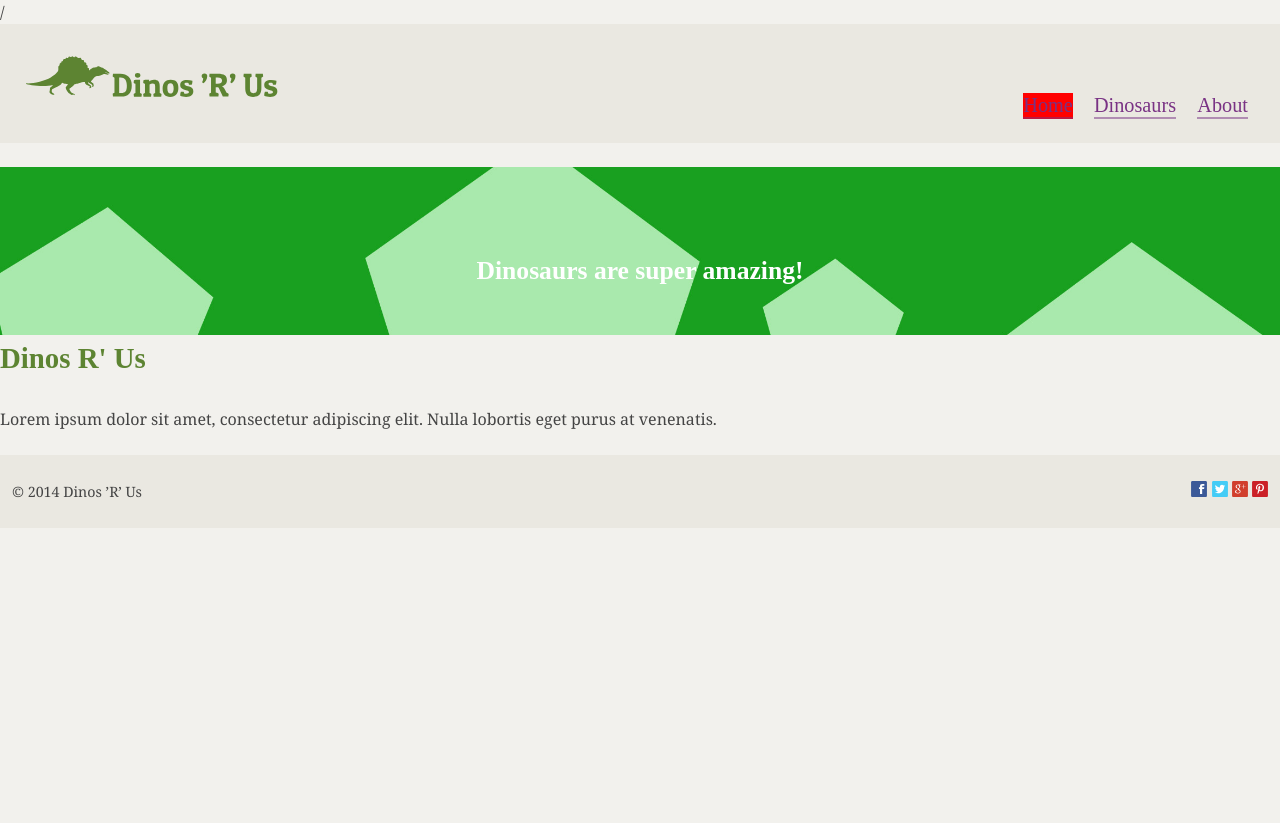
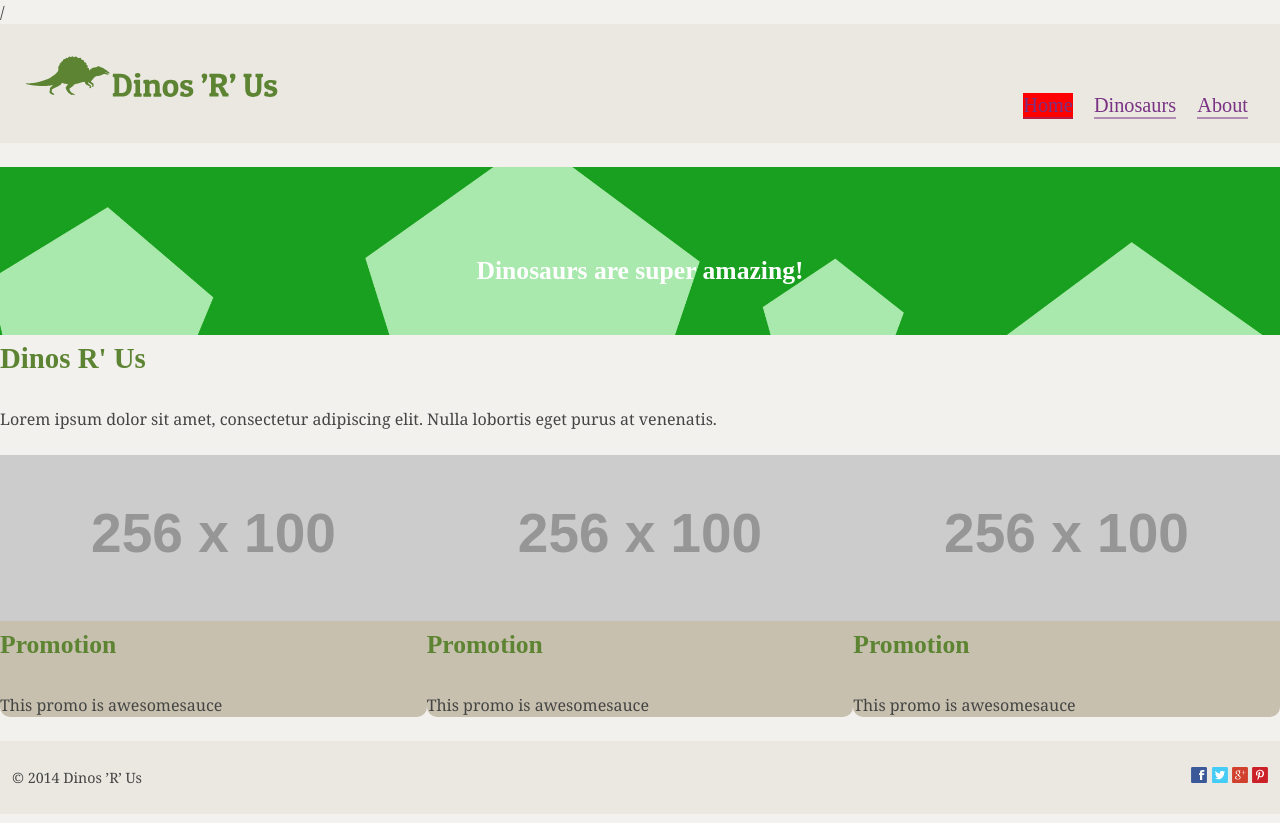
Before and after one commit to situ0020/inclass-ecommerce, a Jekyll site: the page built from index.html, in a window 1280 px wide. Shown: the top 823 px of the page. Built offline with Jekyll 4.4.1, drawn with Linux system fonts in a browser that asks for light colours; some web fonts are replaced; Markdown is read by kramdown in place of the engine named in the settings.

Commit message:
Added promo.css

```diff
--- /dev/null
+++ b/_includes/promo-small.html
@@ -0,0 +1,5 @@
+<div class="promo-small">
+	<img class="img-flex" src="http://placehold.it/256x100" alt="">
+	<h2>Promotion</h2>
+	<p>This promo is awesomesauce</p>
+</div>
--- a/_layouts/default.html
+++ b/_layouts/default.html
@@ -18,6 +18,7 @@
 	<link href="{{site.baseurl}}/css/header.css" rel="stylesheet">
 	<link href="{{site.baseurl}}/css/footer.css" rel="stylesheet">
 	<link href="{{site.baseurl}}/css/product.css" rel="stylesheet">
+	<link href="{{site.baseurl}}/css/promo.css" rel="stylesheet">
 	<link href="{{site.baseurl}}/css/product-list-item.css" rel="stylesheet">
 </head>
 
--- /dev/null
+++ b/css/promo.css
@@ -0,0 +1,4 @@
+.promo-small {
+	background-color: #c7c0ae;
+	border-radius: 10px;
+}
--- a/index.html
+++ b/index.html
@@ -7,3 +7,15 @@ showbanner: yes
 
 	<h1>Dinos R' Us</h1>
 	<p>Lorem ipsum dolor sit amet, consectetur adipiscing elit. Nulla lobortis eget purus at venenatis.</p>
+
+<div class="grid">
+	<div class="unit unit-s-1 unit-m-1-3 unit-l-1-3">
+		{% include promo-small.html%}
+	</div>
+	<div class="unit unit-s-1 unit-m-1-3 unit-l-1-3">
+		{% include promo-small.html%}
+	</div>
+	<div class="unit unit-s-1 unit-m-1-3 unit-l-1-3">
+		{% include promo-small.html%}
+	</div>
+</div>
```
